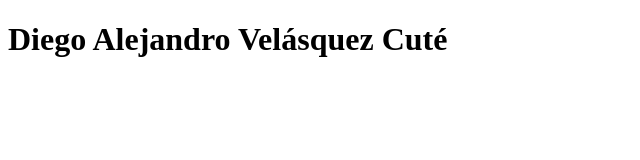
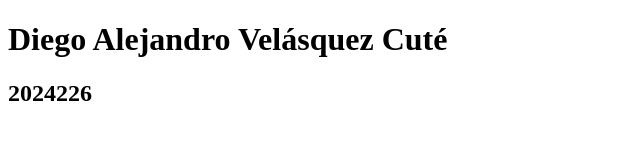
Before and after one commit to dvelasquez-2024226/Proyecto1, a plain HTML site: page index.html in a window 1280 px wide. Shown: the whole page, without its empty margins (0-640 px from the left). Drawn offline with Linux system fonts and the light colour scheme.

Commit message:
Agregar numero de carne titulo h2

```diff
--- a/index.html
+++ b/index.html
@@ -7,5 +7,6 @@
 </head>
 <body>
     <h1>Diego Alejandro Velásquez Cuté</h1>
+    <h2>2024226</h2>
 </body>
 </html>
```
